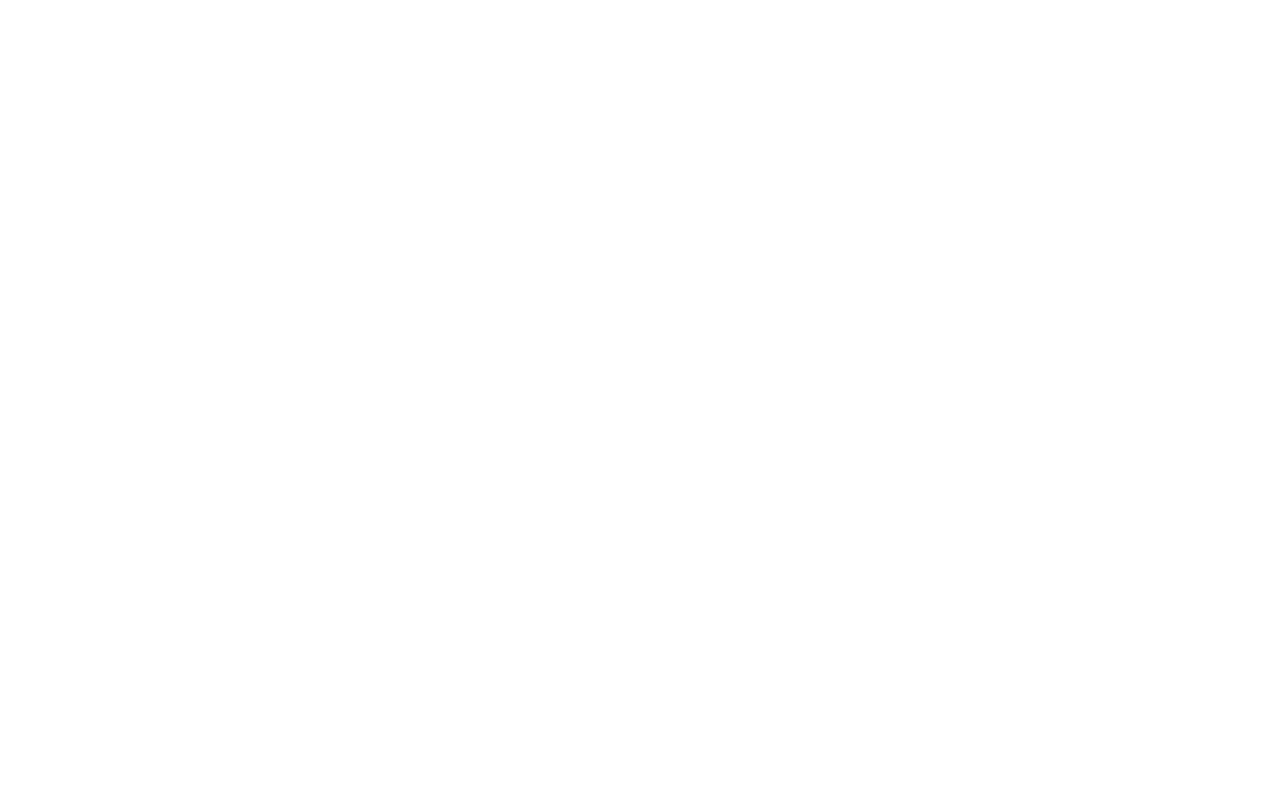
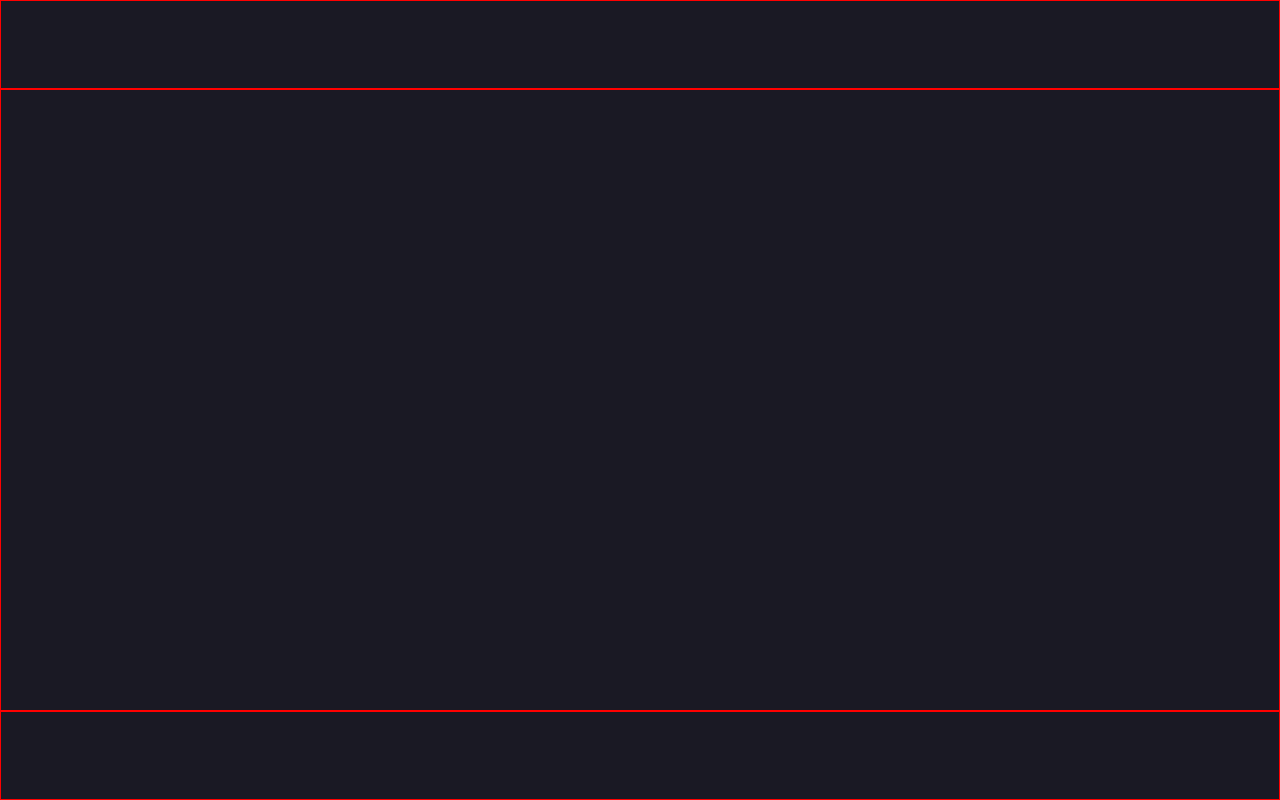
Before and after one commit to Ut-Devs/open-chat, a Vue app: page /chat in a window 1280 px wide. Before the commit this address had no page. Built offline with nearby package versions, Linux system fonts and the light colour scheme.

Commit message:
feat: add new routes, new styles.

```diff
--- a/package.json
+++ b/package.json
@@ -14,6 +14,8 @@
   },
   "devDependencies": {
     "@vitejs/plugin-vue": "^4.0.0",
+    "sass": "^1.58.0",
+    "sass-loader": "^13.2.0",
     "typescript": "^4.9.3",
     "vite": "^4.1.0",
     "vue-tsc": "^1.0.24"
--- a/src/Views/Private/Chat.vue
+++ /dev/null
@@ -1,5 +0,0 @@
-<template>
-  <div>
-    <h1>Chat</h1>
-  </div>
-</template>
--- /dev/null
+++ b/src/Views/Private/Chat/Chat.scss
@@ -0,0 +1,9 @@
+.chat{
+    display: grid;
+    grid-template-rows: 1fr 7fr 1fr;
+    width: 100vw;
+    height: 100vh;
+    & > *{
+        border: 0.1rem solid #f00;
+    }
+}
--- /dev/null
+++ b/src/Views/Private/Chat/Chat.vue
@@ -0,0 +1,15 @@
+<template>
+  <div class="chat">
+    <nav class="chat__header">
+
+    </nav>
+    <section class="chat__body">
+
+    </section>
+    <div class="chat__send-message">
+
+    </div>
+  </div>
+</template>
+
+<style src="./Chat.scss" lang="scss" />
--- /dev/null
+++ b/src/assets/css/globals.scss
@@ -0,0 +1,14 @@
+@import url('https://fonts.googleapis.com/css2?family=Open+Sans:wght@300;400;500;700&family=Poppins:wght@400;600;700&display=swap');
+@import "./reset.scss";
+
+:root{
+    --background-primary-dark: #1A1924;
+}
+body{
+    background-color: var(--background-primary-dark);
+    font-family: 'Open Sans', sans-serif;
+    font-size: 1.6rem;
+}
+h1, h2, h3, h4, h5, h6{
+    font-family: 'Poppins', sans-serif;
+}
--- /dev/null
+++ b/src/assets/css/reset.scss
@@ -0,0 +1,9 @@
+:root{
+    font-size: 62.5%;
+}
+
+*{
+    padding: 0;
+    margin: 0;
+    box-sizing: border-box;
+}
--- /dev/null
+++ b/src/helpers/strings/index.ts
@@ -0,0 +1,5 @@
+export function RemoveDuplicate(text: string[]){
+    const newArray = [...new Set(text)]
+
+    return newArray
+}
--- a/src/main.ts
+++ b/src/main.ts
@@ -1,5 +1,5 @@
 import { createApp } from "vue";
-import "./style.css";
+import "./assets/css/globals.scss";
 import App from "./App.vue";
 import router from "./router";
 
--- a/src/router/Private/Chat.ts
+++ b/src/router/Private/Chat.ts
@@ -1,5 +1,5 @@
 export const CHAT = {
     name: 'Chat',
-    path: '/',
-    component: () => import('../../Views/Private/Chat.vue')
+    path: '/chat',
+    component: () => import('../../Views/Private/Chat/Chat.vue')
 }
--- a/src/style.css
+++ /dev/null
@@ -1,80 +0,0 @@
-:root {
-  font-family: Inter, system-ui, Avenir, Helvetica, Arial, sans-serif;
-  line-height: 1.5;
-  font-weight: 400;
-
-  color-scheme: light dark;
-  color: rgba(255, 255, 255, 0.87);
-  background-color: #242424;
-
-  font-synthesis: none;
-  text-rendering: optimizeLegibility;
-  -webkit-font-smoothing: antialiased;
-  -moz-osx-font-smoothing: grayscale;
-  -webkit-text-size-adjust: 100%;
-}
-
-a {
-  font-weight: 500;
-  color: #646cff;
-  text-decoration: inherit;
-}
-a:hover {
-  color: #535bf2;
-}
-
-body {
-  margin: 0;
-  display: flex;
-  place-items: center;
-  min-width: 320px;
-  min-height: 100vh;
-}
-
-h1 {
-  font-size: 3.2em;
-  line-height: 1.1;
-}
-
-button {
-  border-radius: 8px;
-  border: 1px solid transparent;
-  padding: 0.6em 1.2em;
-  font-size: 1em;
-  font-weight: 500;
-  font-family: inherit;
-  background-color: #1a1a1a;
-  cursor: pointer;
-  transition: border-color 0.25s;
-}
-button:hover {
-  border-color: #646cff;
-}
-button:focus,
-button:focus-visible {
-  outline: 4px auto -webkit-focus-ring-color;
-}
-
-.card {
-  padding: 2em;
-}
-
-#app {
-  max-width: 1280px;
-  margin: 0 auto;
-  padding: 2rem;
-  text-align: center;
-}
-
-@media (prefers-color-scheme: light) {
-  :root {
-    color: #213547;
-    background-color: #ffffff;
-  }
-  a:hover {
-    color: #747bff;
-  }
-  button {
-    background-color: #f9f9f9;
-  }
-}
```
Also changed, not shown: 1 other file (tests, documents, lock files or other folders).
